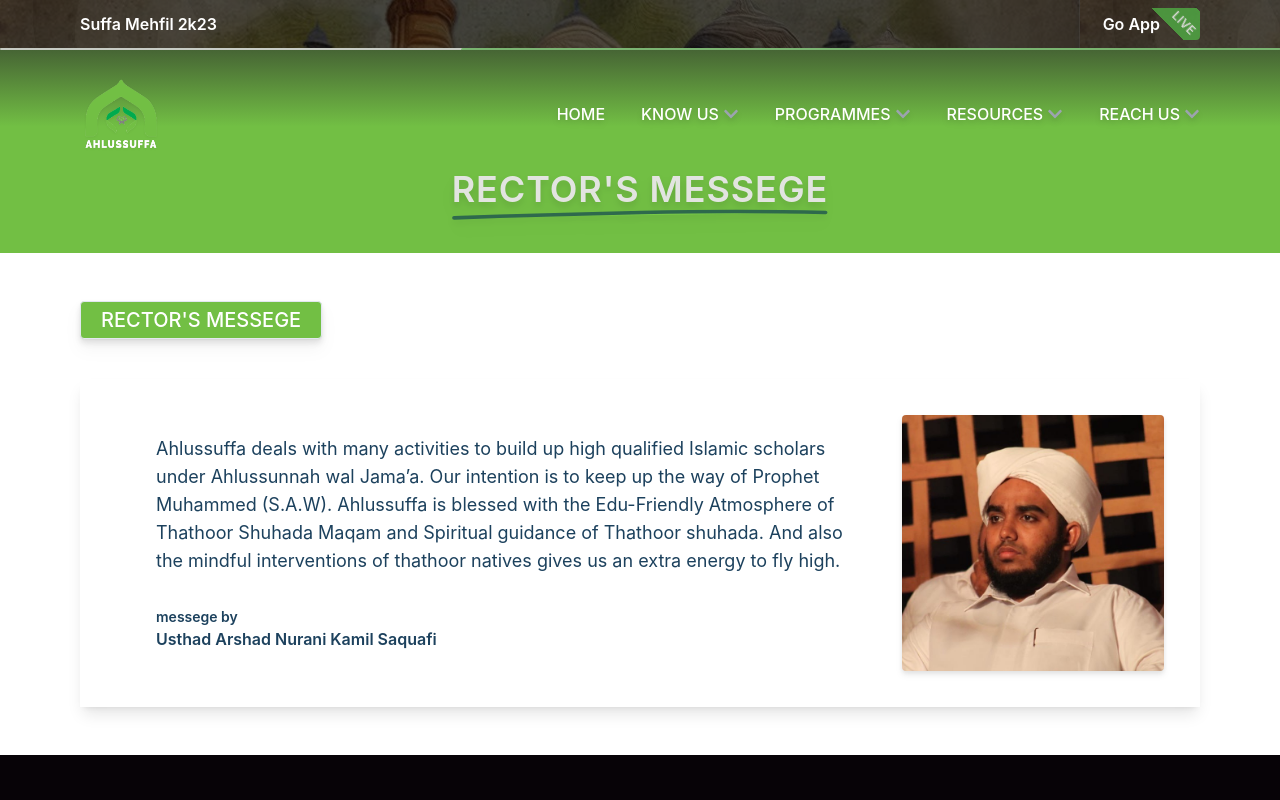
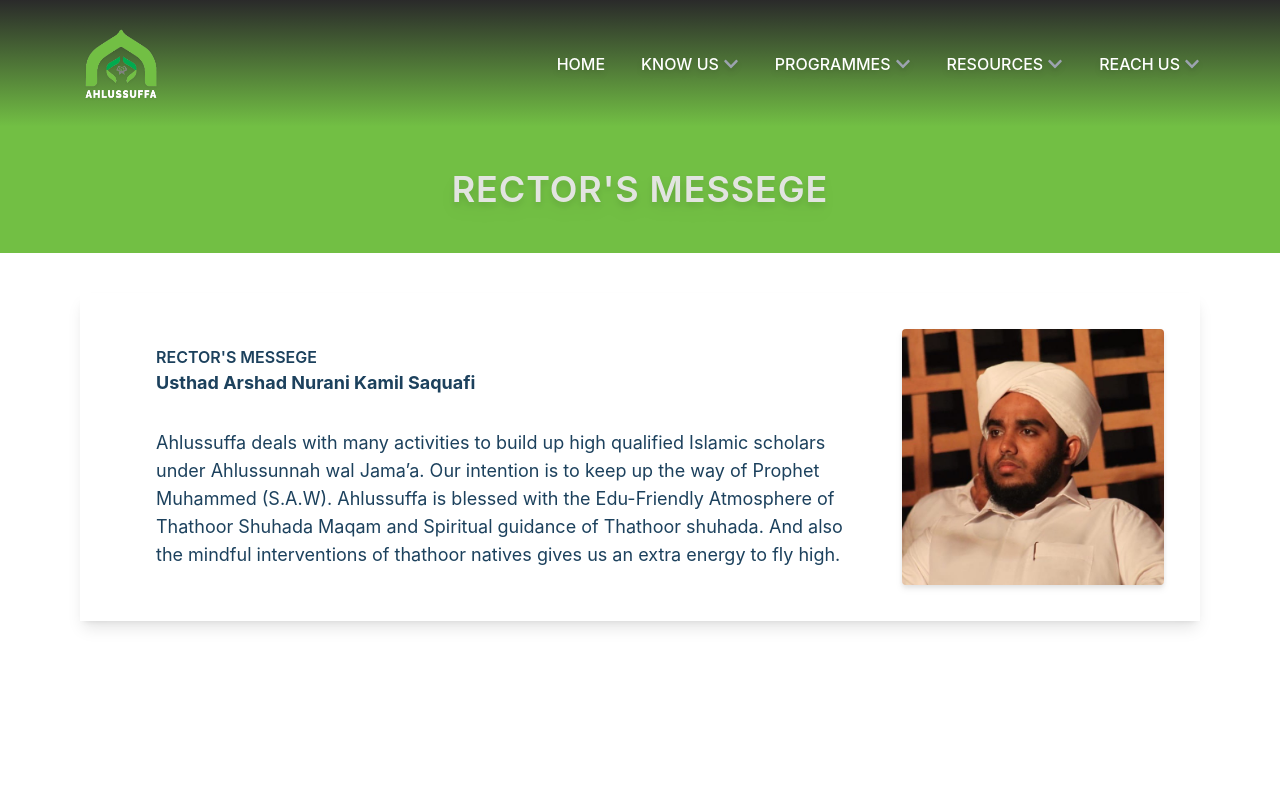
Before and after one commit to swabah/suad, a React (Create React App) app: page /RecMessege in a window 1280 px wide. Shown: the top 800 px of the page. Built offline with nearby package versions, Linux system fonts and the light colour scheme; a web font is replaced by a local one.

Commit message:
live removed

```diff
--- a/src/components/Nav.js
+++ b/src/components/Nav.js
@@ -32,14 +32,14 @@ export const Nav = () => {
 
   return (
     <header className={`${fix ? 'backdrop-blur-md  bg-opacity-90 text-[#070307] shadow-lg transition duration  bg-white ' : 'text-[#ffff] bg-transparent'} z-30 fixed top-0  w-full`}>
-      <a href='https://suffamehfil2k23.vercel.app/' style={{ backgroundImage: `url(${bannarBul})` }} className={`relative  text-sm md:text-base text-[#ffff] py-2 shadow-sm  backdrop-blur-md  bg-opacity-80 px-6 md:px-7 lg:px-20 w-full flex items-center justify-between `}>
+      {/* <a href='https://suffamehfil2k23.vercel.app/' style={{ backgroundImage: `url(${bannarBul})` }} className={`relative  text-sm md:text-base text-[#ffff] py-2 shadow-sm  backdrop-blur-md  bg-opacity-80 px-6 md:px-7 lg:px-20 w-full flex items-center justify-between `}>
         <div className='absolute inset-0 w-full h-full bg-black opacity-70 -z-10'></div>
         <h2 className='  font-semibold'>Suffa Mehfil 2k23</h2>
         <button class={`relative pl-4 pr-10 py-1  overflow-hidden font-semibold rounded `}>Go App
           <span class=" animate-pulse absolute bg-[#4ea942] text-white top-0 right-1 px-5 pt-3 pb-1 text-xs tracking-wide text-center uppercase whitespace-no-wrap origin-bottom-left transform rotate-45 -translate-y-full translate-x-1/3 ">Live</span>
         </button>
       </a>
-      <div className='w-full loader-line'></div>
+      <div className='w-full loader-line'></div> */}
       <nav className={` ${fix ? 'py-3.5 ' : ' py-6'}  px-6 md:px-7 lg:px-20 flex justify-between items-center  `} aria-label="Global">
         <div onClick={() => { window.scrollTo({ top: 0, left: 0, behavior: 'smooth' }); }} className="flex lg:flex-1">
           {fix ?
@@ -93,7 +93,7 @@ export const Nav = () => {
                   className="py-3 rounded">
                   {menuItems.know.map((item) => (
                     <Link to={item.url} onClick={() => setDropdownOpen(false)} >
-                      <div onClick={() => { window.scrollTo({ top: 0, left: 0, behavior: 'smooth' }); }} className="text-[#d8b4df] decoration-none w-full h-auto hover:bg-gray-200 hover:text-[#4aa23f] p-1.5 px-4 drop-shadow-md  lg:px-6 text-sm lg:text-base uppercase relative  font-medium">
+                      <div onClick={() => { window.scrollTo({ top: 0, left: 0, behavior: 'smooth' }); }} className="decoration-none w-full h-auto hover:bg-gray-200 hover:text-[#4aa23f] p-1.5 px-4 drop-shadow-md  lg:px-6 text-sm lg:text-base uppercase relative  font-medium">
                         <p className='' >{item.name}</p>
                       </div>
                     </Link>
@@ -121,7 +121,7 @@ export const Nav = () => {
                 <div className="py-3 rounded">
                   {menuItems.Programmes.map((item) => (
                     <Link to={item.url} onClick={() => setDropdownOpen(false)}>
-                      <div onClick={() => { window.scrollTo({ top: 0, left: 0, behavior: 'smooth' }); }} className="text-[#d8b4df] decoration-none w-full h-auto hover:bg-gray-200 hover:text-[#4aa23f] p-1.5 px-4 drop-shadow-md  lg:px-6 text-sm lg:text-base uppercase relative  font-medium">
+                      <div onClick={() => { window.scrollTo({ top: 0, left: 0, behavior: 'smooth' }); }} className="decoration-none w-full h-auto hover:bg-gray-200 hover:text-[#4aa23f] p-1.5 px-4 drop-shadow-md  lg:px-6 text-sm lg:text-base uppercase relative  font-medium">
                         <p className='' >{item.name}</p>
                       </div>
                     </Link>
@@ -150,7 +150,7 @@ export const Nav = () => {
                 <div className="py-3 rounded">
                   {menuItems.Resources.map((item) => (
                     <Link to={item.url} onClick={() => setDropdownOpen(false)}>
-                      <div onClick={() => { window.scrollTo({ top: 0, left: 0, behavior: 'smooth' }); }} className="text-[#d8b4df] decoration-none w-full h-auto hover:bg-gray-200 hover:text-[#4aa23f] p-1.5 px-4 drop-shadow-md  lg:px-6 text-sm lg:text-base uppercase relative  font-medium">
+                      <div onClick={() => { window.scrollTo({ top: 0, left: 0, behavior: 'smooth' }); }} className="decoration-none w-full h-auto hover:bg-gray-200 hover:text-[#4aa23f] p-1.5 px-4 drop-shadow-md  lg:px-6 text-sm lg:text-base uppercase relative  font-medium">
                         <p className='' >{item.name}</p>
                       </div>
                     </Link>
@@ -178,7 +178,7 @@ export const Nav = () => {
                 <div className="py-3 rounded">
                   {menuItems.ReachUs.map((item) => (
                     <Link to={item.url} onClick={() => setDropdownOpen(false)}>
-                      <div onClick={() => { window.scrollTo({ top: 0, left: 0, behavior: 'smooth' }); }} className="text-[#d8b4df] decoration-none w-full h-auto hover:bg-gray-200 hover:text-[#4aa23f] p-1.5 px-4 drop-shadow-md  lg:px-6 text-sm lg:text-base uppercase relative  font-medium">
+                      <div onClick={() => { window.scrollTo({ top: 0, left: 0, behavior: 'smooth' }); }} className="decoration-none w-full h-auto hover:bg-gray-200 hover:text-[#4aa23f] p-1.5 px-4 drop-shadow-md  lg:px-6 text-sm lg:text-base uppercase relative  font-medium">
                         <p className='' >{item.name}</p>
                       </div>
                     </Link>
--- a/src/components/SubHeadings.jsx
+++ b/src/components/SubHeadings.jsx
@@ -5,12 +5,12 @@ import h2bottom from '../pages/img/h2bottom.svg'
 function SubHeadings(props) {
   return (
     <div className='w-full  relative h-full bg-cover bg-center bg-no-repeat bg-gradient-to-t from-[#72bf44] via-[#72bf44] to-[#000000d5]  pt-[85px] md:pt-[77px] lg:pt-[125px] ' >
-    <div className=' w-full h-16 md:h-24 lg:h-32 brightness-90 bg-[#] text-[#fff]  drop-shadow-lg flex items-center justify-center'>
+      <div className=' w-full h-16 md:h-24 lg:h-32 brightness-90 bg-[#] text-[#fff]  drop-shadow-lg flex items-center justify-center'>
         <div className='relative w-auto h-auto'>
-        <h2 id='Blinking' className='uppercase text-2xl lg:text-3xl tracking-wide xl:text-4xl font-semibold'>{props.subheading}</h2>
-      <img className='absolute -bootom-2 w-auto object-cover brightness-125 opacity-60' src={h2bottom} alt="subheading" />
+          <h2 id='Blinking' className='uppercase text-2xl lg:text-3xl tracking-wide xl:text-4xl font-semibold'>{props.subheading}</h2>
+          {/* <img className='absolute -bootom-2 w-auto object-cover brightness-125 opacity-60' src={h2bottom} alt="subheading" /> */}
         </div>
-     </div>
+      </div>
     </div>
   )
 }
--- a/src/pages/Depetence/HomeFive.js
+++ b/src/pages/Depetence/HomeFive.js
@@ -9,14 +9,14 @@ import links from '../../assets/Links'
 function HomeFive() {
   return (
     <div style={{ backgroundImage: `url(${img})` }} className='w-full h-auto xl:h-[400px]  bg-center bg-cover bg-fixed '>
-      <div className='w-full h-full flex flex-col justify-center bg-black bg-opacity-80  text-[#e7cceb]  px-3 md:px-7 lg:px-20  py-16 md:py-20 lg:py-24'>
+      <div className='w-full h-full flex flex-col justify-center bg-black bg-opacity-80 text-white  px-3 md:px-7 lg:px-20  py-16 md:py-20 lg:py-24'>
         <div className='w-full h-auto items-center flex flex-col pb-3 md:pb-5 lg:pb-7 opacity-90 space-y-1.5 md:space-y-3'>
           <h1 className='text-sm md:text-xl lg:text-2xl xl:text-3xl font-normal drop-shadow-md'>JOIN THE AHLUSSUFFA FAMILY TODAY</h1>
-          <h2 className='text-3xl md:text-4xl lg:text-5xl leading-8 capitalize font-semibold text-center drop-shadow-lg'>join with us to experience <br /> real edutainmental atmosphere</h2>
+          <h2 className='text-3xl md:text-4xl text-[#e7cceb]  lg:text-5xl leading-8 capitalize font-semibold text-center drop-shadow-lg'>join with us to experience <br /> real edutainmental atmosphere</h2>
         </div>
         <div className='w-full h-auto flex flex-col items-center py-1'>
           <a href={links.suadadmition.url}>
-            <button className='bg-[#4ea942] text-[#e7cceb] flex items-center shadow-xl drop-shadow-md text-sm md:text-lg p-1 px-2 md:p-1.5 md:px-4 opacity-90'><span className='pr-1.5 md:pr-3 lg:text-xl uppercase'>rEGISTER now</span ><FaArrowRight /></button>
+            <button className='bg-[#4ea942]  flex items-center shadow-xl drop-shadow-md text-sm md:text-lg p-1 px-2 md:p-1.5 md:px-4 opacity-90'><span className='pr-1.5 md:pr-3 lg:text-xl uppercase'>rEGISTER now</span ><FaArrowRight /></button>
           </a>
         </div>
       </div>
--- a/src/pages/Home.js
+++ b/src/pages/Home.js
@@ -56,7 +56,7 @@ function Home() {
       <HomeOne />
       <HomeFive />
       <Homeseven />
-      <Homesix />
+      {/* <Homesix /> */}
     </div>
   );
 }
--- a/src/pages/RecMessege.js
+++ b/src/pages/RecMessege.js
@@ -5,23 +5,15 @@ import arshadusthad from './img/arshadusthad.jpg'
 function PreMessege() {
   return (
 
-    <div className='w-full text-[#1c415d] flex flex-col bg-white h-full   '>
-      <SubHeadings subheading="RECTOR'S Messege"/>
-        {/* <div className='pt-16 '>
-        <h1 className=' text-4xl font-bold '>President's Messege</h1>
-        </div> */}
-            <div className='w-full hidden  lg:flex flex-col items-start select-none  px-2 md:px-7 lg:px-20  mt-7 md:mt-12'>
-        		  	<h2  className='text-base md:text-xl uppercase p-1 shadow-sm w-auto h-auto flex items-center px-5 rounded border bg-[#72bf44] font-medium drop-shadow-lg text-white backdrop-shadow-xl '>
-        		  	   <span className='uppercase '>RECTOR'S Messege</span>
-        		  	</h2>
-        		</div>
+    <div className='w-full text-[#1c415d] flex flex-col bg-white min-h-screen   '>
+      <SubHeadings subheading="RECTOR'S Messege" />
       <div className='px-3 md:px-7 lg:px-20  text-[#1c415d] mt-10  mb-12 w-full h-full'>
         <div className='items-center w-full h-auto md:p-9 md:shadow-lg grid grid-cols-1 gap-5 md:gap-0 grid-rows-auto lg:grid-cols-4'>
           <img className='lg:order-2 object-cover w-full lg:w-96 h-52 lg:h-64 md:rounded drop-shadow-md' src={arshadusthad} alt="not available" />
           <div className='md:col-span-3 lg:px-6 xl:px-10 md:mt-5 lg:mt-0 flex flex-col justify-start '>
-                 <p className='lg:text-lg'>Ahlussuffa deals with many activities to build up high qualified Islamic scholars under Ahlussunnah wal Jama’a. Our intention is to keep up the way of Prophet Muhammed (S.A.W). Ahlussuffa is blessed with the Edu-Friendly Atmosphere of Thathoor Shuhada Maqam and Spiritual guidance of Thathoor shuhada. And also the mindful interventions of thathoor natives gives us an extra energy to fly high.</p>
-                 <h1 className='font-semibold   text-sm mt-4 lg:mt-8'>messege by</h1>
-                 <h1 className='font-semibold text-[#1c415d]  text-base '>Usthad Arshad Nurani Kamil Saquafi</h1>
+            <h1 className='font-semibold'>RECTOR'S MESSEGE</h1>
+            <h1 className='font-bold text-[#1c415d]  text-lg '>Usthad Arshad Nurani Kamil Saquafi</h1>
+            <p className='lg:text-lg mt-4 lg:mt-8'>Ahlussuffa deals with many activities to build up high qualified Islamic scholars under Ahlussunnah wal Jama’a. Our intention is to keep up the way of Prophet Muhammed (S.A.W). Ahlussuffa is blessed with the Edu-Friendly Atmosphere of Thathoor Shuhada Maqam and Spiritual guidance of Thathoor shuhada. And also the mindful interventions of thathoor natives gives us an extra energy to fly high.</p>
           </div>
         </div>
       </div>
```
Lines whose indentation alone changed are shown as unchanged.
